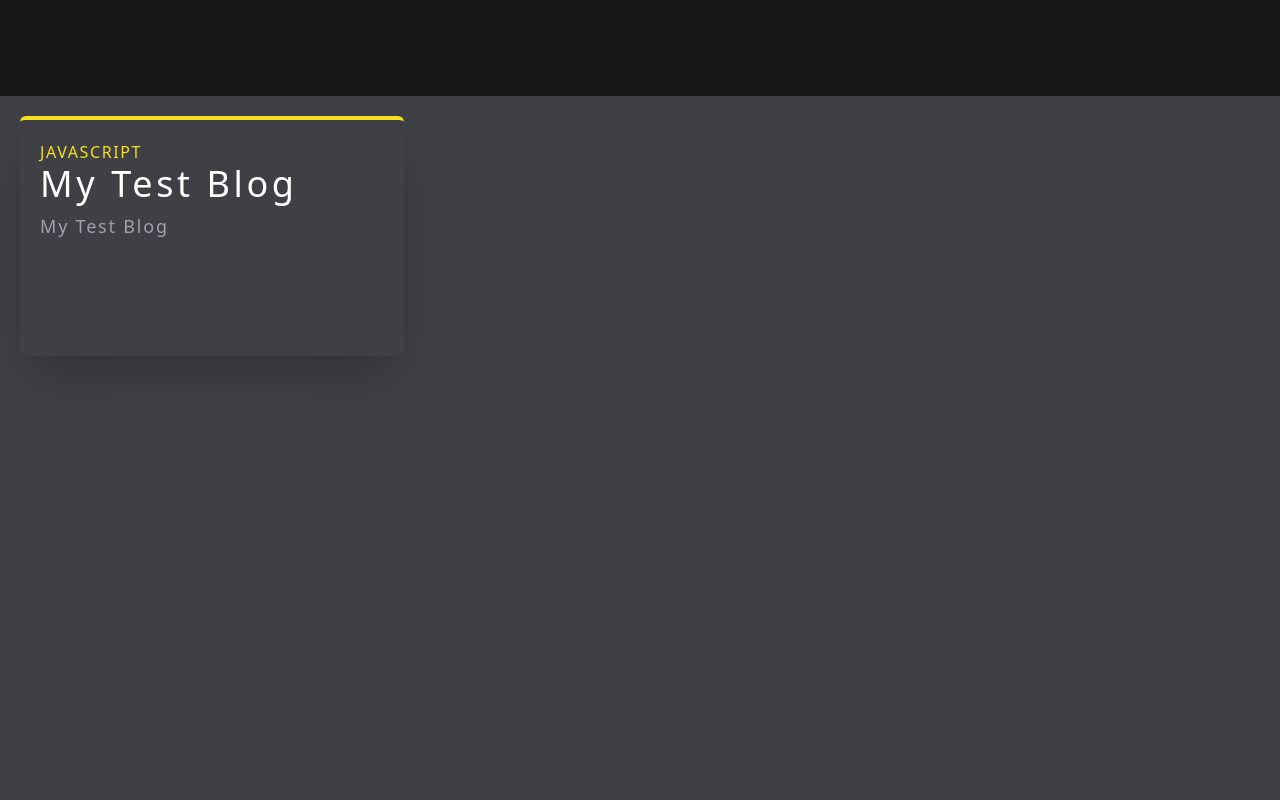
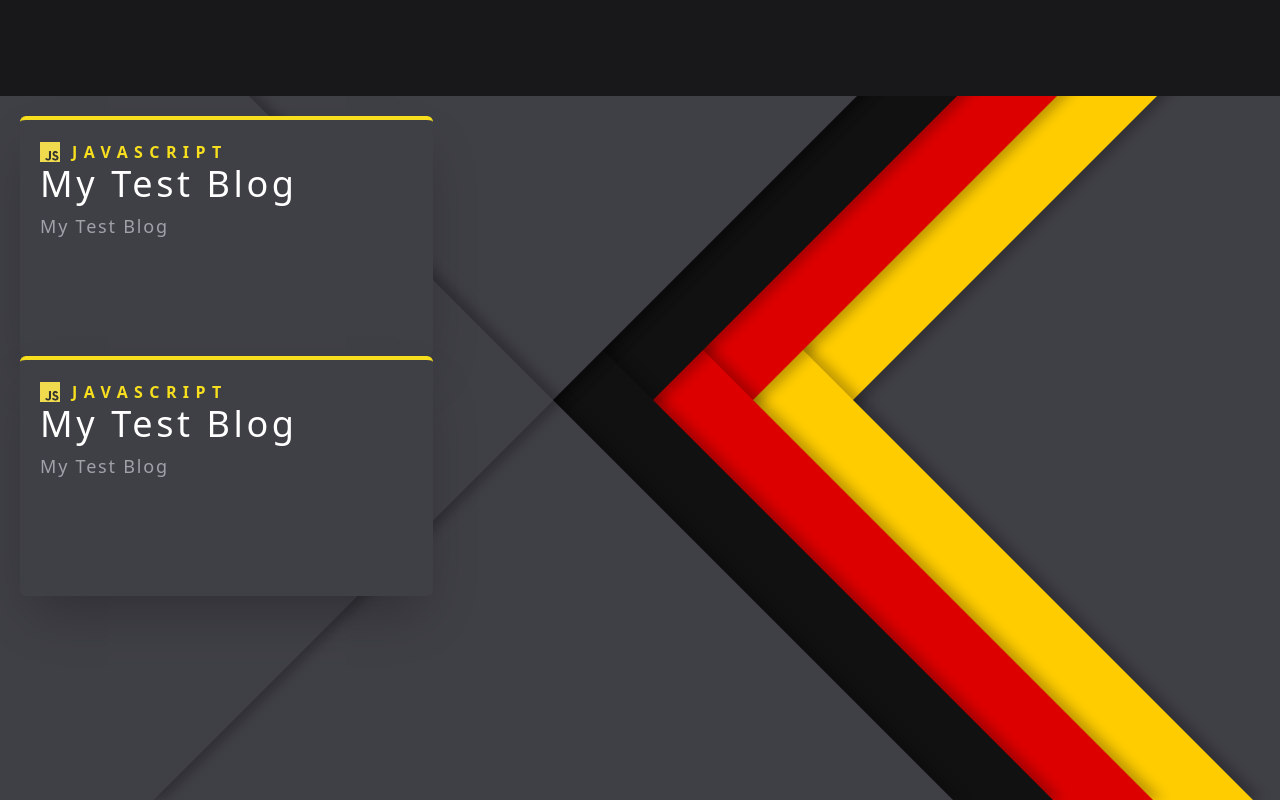
Before and after one commit to tdgog/blog-website, a React (Create React App) app: page /#/programming in a window 1280 px wide. Built offline with nearby package versions, Linux system fonts and the light colour scheme; the HTML template or start-up script is replaced by a standard one.

Commit message:
έχασες το χρόνο σου μεταφράζοντας αυτή τη δέσμευση

```diff
--- a/src/App.js
+++ b/src/App.js
@@ -3,15 +3,37 @@ import Navbar from "./components/Navigation";
 import Home from "./pages/Home";
 import Programming from "./pages/Programming";
 
+function PageBackground({ children }) {
+    return <div className='bg-zinc-700 w-screen h-screen'>
+        <div className='relative z-50'>
+            {children}
+        </div>
+
+        <div className='stripe-base bg-[#FFCC00] z-1 -skew-x-[45deg]' />
+        <div className='stripe-base bg-[#DD0000] z-10 -translate-x-[100px] -skew-x-[45deg]' />
+        <div className='stripe-base bg-[#111] z-30 -translate-x-[200px] -skew-x-[45deg]' />
+
+        <div className='stripe-base bg-zinc-700 z-40 -translate-x-[300px] -skew-x-[45deg]' />
+
+        <div className='stripe-base bg-[#FFCC00] z-2 skew-x-[45deg]' />
+        <div className='stripe-base bg-[#DD0000] z-20 -translate-x-[100px] skew-x-[45deg]' />
+        <div className='stripe-base bg-[#111] z-30 -translate-x-[200px] skew-x-[45deg]' />
+
+        <div className='stripe-base bg-zinc-700 z-40 -translate-x-[300px] skew-x-[45deg]' />
+
+        <div className='stripe-base bg-transparent z-40 -translate-x-[300px] -skew-x-[45deg]' />
+    </div>
+}
+
 function App() {
     return <HashRouter>
-    <div className='bg-zinc-700 w-screen h-screen'>
+        <PageBackground>
             <Navbar />
             <Routes>
                 <Route path='/' element={<Home />} />
                 <Route path='/programming' element={<Programming />} />
             </Routes>
-    </div>
+        </PageBackground>
     </HashRouter>
 }
 
--- a/src/assets/data.js
+++ b/src/assets/data.js
@@ -1,5 +1,11 @@
 export default {
     blogs: [
+        {
+            name: "My Test Blog",
+            category: "programming",
+            subcategory: "javascript",
+            component: require('../blogs/Blog1')
+        },
         {
             name: "My Test Blog",
             category: "programming",
--- a/src/components/Blog.js
+++ b/src/components/Blog.js
@@ -1,24 +1,32 @@
 import { useEffect, useRef } from "react";
 
-const colours = {
-    javascript: '#f7df1e'
+const subcategories = {
+    javascript: {
+        colour: '#f7df1e',
+        logo: require('../assets/images/logos/JavaScript.png')
+    }
 }
 
 export default function BlogBox({ blog }) {
-    const container = useRef();
-    const category = useRef();
+    const category = subcategories[blog.subcategory];
+
+    const containerRef = useRef();
+    const categoryTextRef = useRef();
 
     useEffect(() => {
-        const colour = colours[blog.subcategory];
+        const colour = subcategories[blog.subcategory].colour;
 
-        container.current.style.borderColor = colour;
-        category.current.style.color = colour;
+        containerRef.current.style.borderColor = colour;
+        categoryTextRef.current.style.color = colour;
     });
 
-    return <div ref={container} className={`w-96 h-60 shadow-2xl rounded-md border-t-4 p-5`}>
-        <p ref={category} className={`text-md tracking-widest`}>
-            {blog.subcategory.toUpperCase()}
-        </p>
+    return <div ref={containerRef} className={`w-1/3 h-60 bg-zinc-700 shadow-2xl rounded-md border-t-4 p-5`}>
+        <div className='flex space-x-3 items-center'>
+            <img className='h-5' src={category.logo} />
+            <p ref={categoryTextRef} className={`text-md tracking-[.4em] font-bold`}>
+                {blog.subcategory.toUpperCase()}
+            </p>
+        </div>
         <p className={`text-4xl tracking-widest text-white pb-2`}>
             {blog.name}
         </p>
--- a/src/components/Navigation.js
+++ b/src/components/Navigation.js
@@ -1,5 +1,5 @@
 export default function Navbar() {
-    return <div className='w-screen h-24 bg-zinc-900'>
+    return <div className='w-screen h-24 bg-zinc-900 z-50 relative'>
 
     </div>
 }
--- a/src/index.css
+++ b/src/index.css
@@ -1,3 +1,8 @@
 @tailwind base;
 @tailwind components;
 @tailwind utilities;
+
+.stripe-base {
+    @apply absolute top-0 -left-1/3 w-full h-full;
+    box-shadow: 10px 0 10px rgba(0 0 0 / .25);
+}
```
Also changed, not shown: src/assets/images/logos/JavaScript.png (added). Lines whose indentation alone changed are shown as unchanged.
